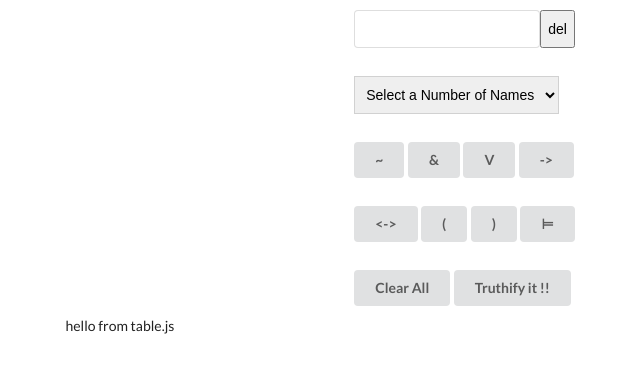
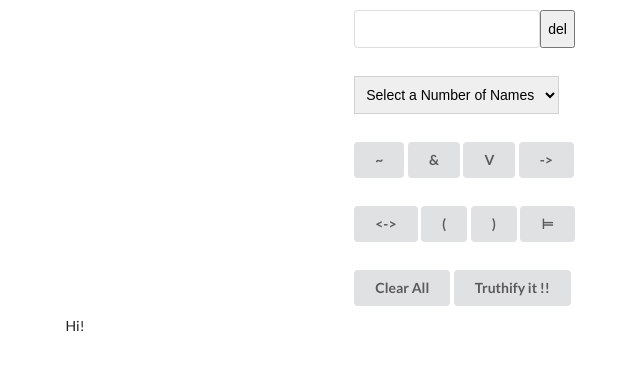
Before and after one commit to nnosaJasonn/react-truthtable, a React (Create React App) app: page / in a window 1280 px wide. Shown: the top 372 px of the page, without its empty margins (11-651 px from the left). Built offline with nearby package versions, Linux system fonts and the light colour scheme.

Commit message:
add readme

```diff
--- a/src/components/Table.js
+++ b/src/components/Table.js
@@ -2,7 +2,11 @@ import React from 'react';
 
 const Table = (props) => {
 
-    return <div>hello from table.js</div>
+    if(props.proposition === '')
+    {
+        return <div>Hi!</div>
+    }
+
 }
 
 export default Table;
```
Also changed, not shown: 1 other file (tests, documents, lock files or other folders).
